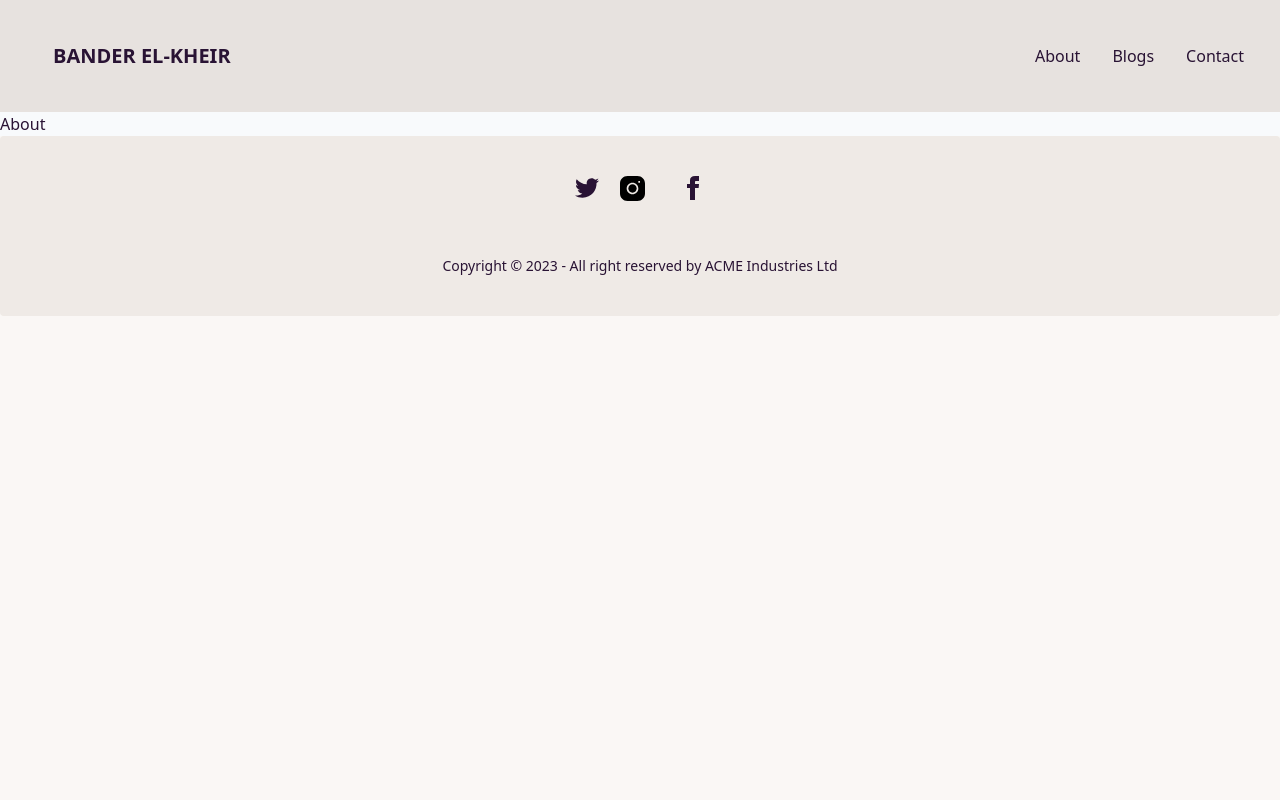
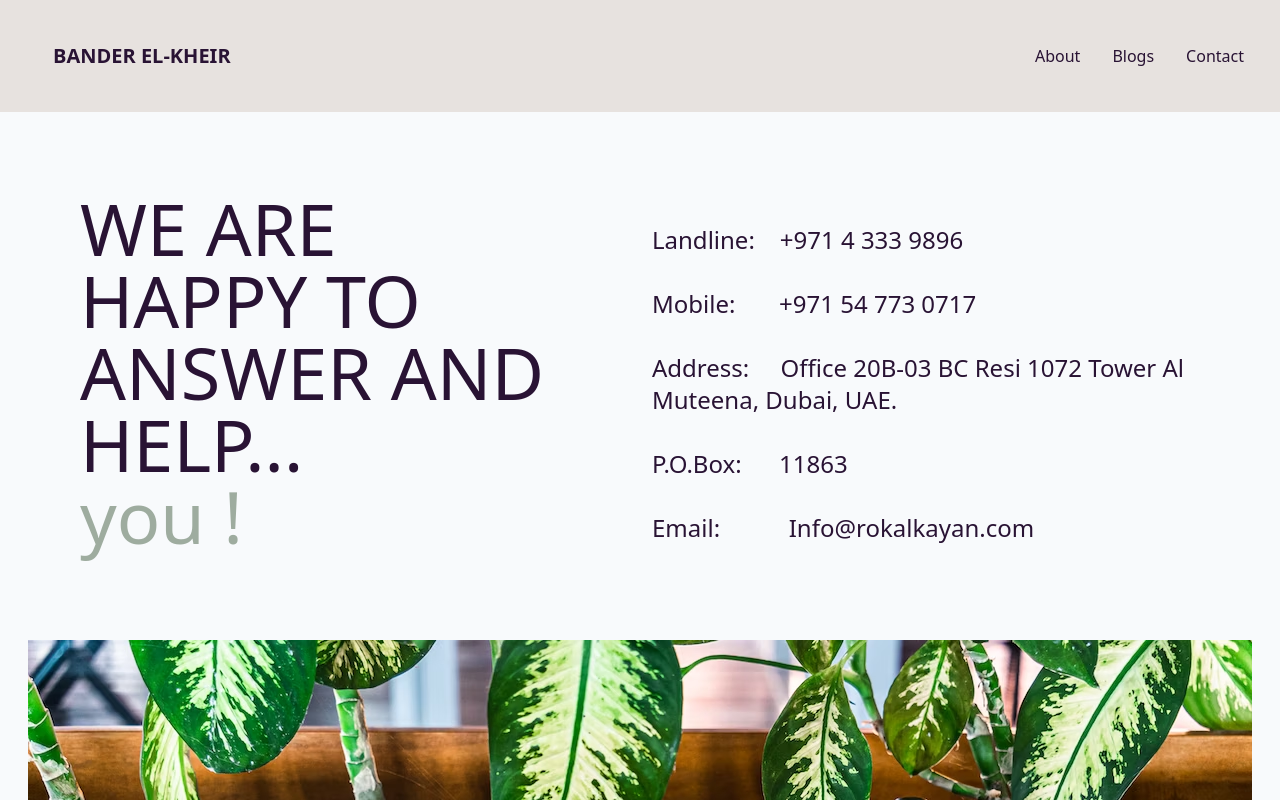
Before and after one commit to mohamedabdallah20/bandr-Elkheir, a React (Create React App) app in the folder frontend/: page /about in a window 1280 px wide. Shown: the top 800 px of the page. Built offline with nearby package versions, Linux system fonts and the light colour scheme.

Commit message:
Setup About page and fix some issues

```diff
--- a/frontend/src/components/Footer.jsx
+++ b/frontend/src/components/Footer.jsx
@@ -50,7 +50,7 @@ function Footer() {
         </div>
       </nav>
       <aside>
-        <p>Copyright © 2023 - All right reserved by ACME Industries Ltd</p>
+        <p>Copyright © 2023 - All right reserved by Bandr ElKheir CORP.</p>
       </aside>
     </footer>
   )
--- a/frontend/src/components/Quote.jsx
+++ b/frontend/src/components/Quote.jsx
@@ -5,10 +5,10 @@ function Quote() {
   return (
     <div className="card grid md:grid-cols-2 mt-16 ">
       <div className="card-body">
-        <p className="md:p-52 md:text-4xl  text-xl p-8">
+        <p className="lg:p-52 md:text-4xl  text-xl p-8">
           “This space is perfect for your favorite quote that inspires you.”
         </p>
-        <p className="md:p-52 md:pt-0 md:text-xl  text-sm p-8">
+        <p className="lg:p-52 md:pt-0 md:text-xl  text-sm p-8">
           {' '}
           -Name Surname
         </p>
--- a/frontend/src/components/ReadBlog.jsx
+++ b/frontend/src/components/ReadBlog.jsx
@@ -5,7 +5,7 @@ function ReadBlog() {
   return (
     <div className="card grid md:grid-cols-2 mt-16 bg-primary-content ">
       <div className="card-body text-base-100 ">
-        <p className="md:p-52 md:text-4xl  text-xl p-8 ">
+        <p className="lg:p-52 md:text-4xl  text-xl p-8 ">
           This space is used to briefly communicate your brand’s main selling
           points to the visitor and giving them reasons to stay on your site.
           You can prompt them to navigate to another page by placing a button
--- a/frontend/src/components/ReadMore.jsx
+++ b/frontend/src/components/ReadMore.jsx
@@ -8,7 +8,7 @@ function ReadMore() {
         <img src={ReadMoreImg} alt="ReadMoreImg" />
       </figure>
       <div className="card-body">
-        <p className="md:p-52 md:text-4xl  text-xl p-8 ">
+        <p className="lg:p-52 md:text-4xl  text-xl p-8 ">
           Communicate your brand’s values and missions on this page. You can get
           personal with the reader, too, by explaining the motivation behind
           your brand.
--- a/frontend/src/pages/About.jsx
+++ b/frontend/src/pages/About.jsx
@@ -1,7 +1,49 @@
 import React from 'react'
+import AboutImg from '../assets/bandrAbout.avif'
+import { TypeAnimation } from 'react-type-animation'
 
 function About() {
-  return <div>About</div>
+  return (
+    <div className="flex flex-col justify-start">
+      <div className="grid md:grid-cols-2 mt-20 pb-8">
+        <div>
+          <h1 className="text-left md:text-7xl text-5xl mx-20 ">
+            WE ARE HAPPY TO ANSWER AND HELP...&nbsp;&nbsp;
+          </h1>
+          <TypeAnimation
+            sequence={['', 200, 'y', 200, 'yo', 200, 'you', 200, 'you !', 200]}
+            // wrapper="span"
+            speed={50}
+            wrapper="span"
+            preRenderFirstString={true}
+            className=" text-left md:text-7xl text-5xl mx-20 text-[#9eac9f]"
+            repeat={Infinity}
+          ></TypeAnimation>
+        </div>
+        <div className="px-3">
+          <p className="my-8 text-2xl">
+            Landline:&nbsp;&nbsp;&nbsp;&nbsp;+971 4 333 9896{' '}
+          </p>
+          <p className="my-8 text-2xl">
+            Mobile:&nbsp;&nbsp;&nbsp;&nbsp;&nbsp;&nbsp;&nbsp;+971 54 773 0717{' '}
+          </p>
+          <p className="my-8 text-2xl">
+            Address:&nbsp;&nbsp;&nbsp;&nbsp; Office 20B-03 BC Resi 1072 Tower Al
+            Muteena, Dubai, UAE.{' '}
+          </p>
+          <p className="my-8 text-2xl">
+            P.O.Box:&nbsp;&nbsp;&nbsp;&nbsp;&nbsp;&nbsp;11863{' '}
+          </p>
+          <p className="my-8 text-2xl">
+            Email:&nbsp;&nbsp;&nbsp;&nbsp;&nbsp;&nbsp;&nbsp;&nbsp;&nbsp;&nbsp;&nbsp;Info@rokalkayan.com{' '}
+          </p>
+        </div>
+      </div>
+      <figure className=" mx-auto my-8">
+        <img className="pb-32 w-50% h-50%" src={AboutImg} alt="AboutImg" />
+      </figure>
+    </div>
+  )
 }
 
 export default About
```
Also changed, not shown: frontend/src/components/Hero.jsx (+0 -7 lines), frontend/src/assets/bandrAbout.avif (added), frontend/src/assets/bandrAbout.jpg (added).
